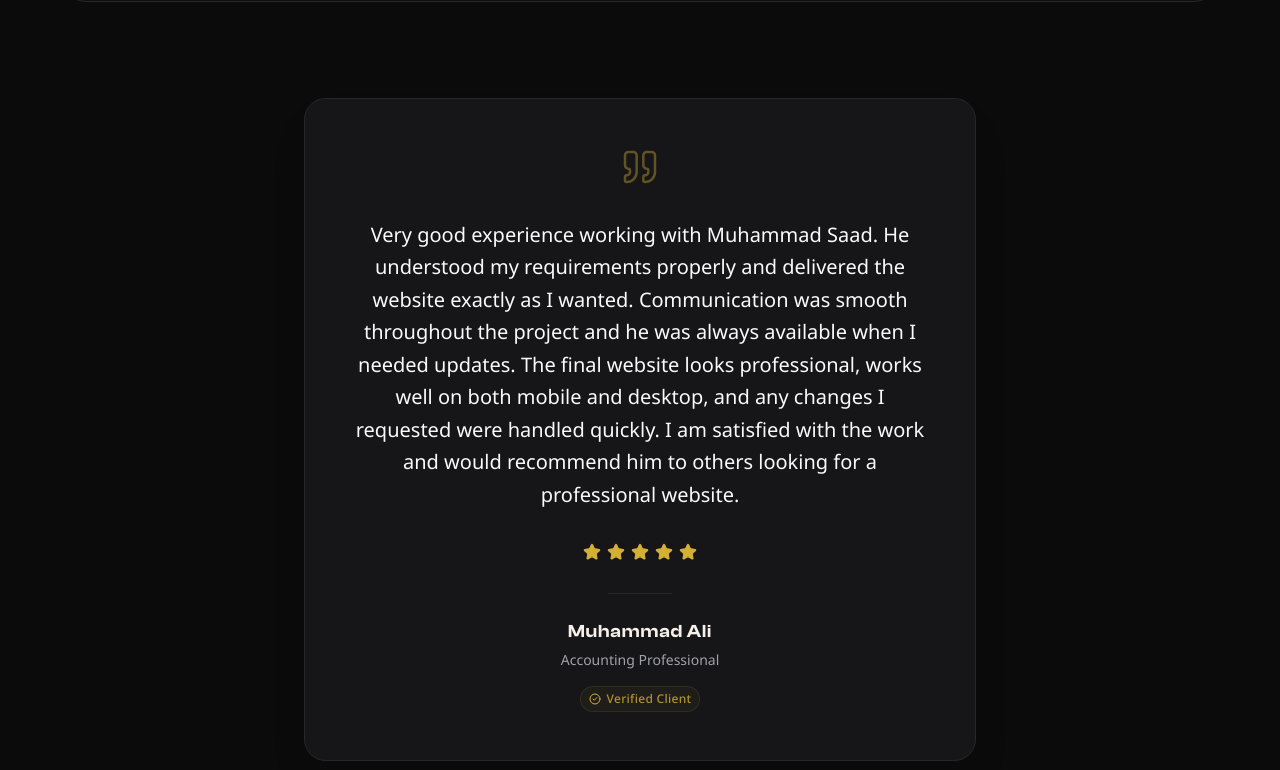
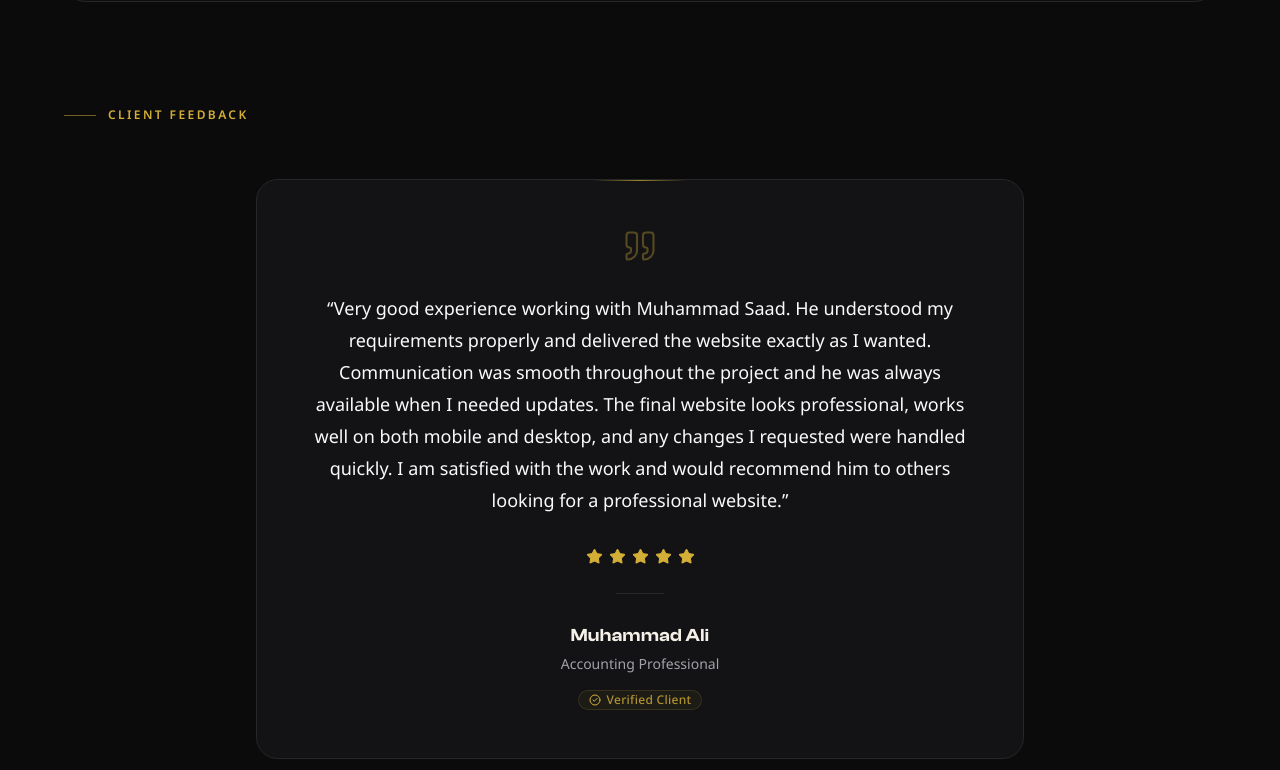
Before and after one commit to Muhammad-Saad-Riaz/M-Saad-Riaz-Portfolio-v2, a Next.js app: page / in a window 1280 px wide. Shown: the part 2870-3640 px from the top of the page. Built offline with nearby package versions, Linux system fonts and the light colour scheme; a web font is replaced by a local one.

Commit message:
refactor: refine client testimonial section

```diff
--- a/src/components/sections/Testimonial.tsx
+++ b/src/components/sections/Testimonial.tsx
@@ -1,3 +1,67 @@
+// "use client";
+
+// import { motion } from "framer-motion";
+// import { testimonial } from "@/data/portfolio-data";
+// import { Star, Quote, CheckCircle2 } from "lucide-react";
+// import { Badge } from "../ui/badge";
+
+// export default function Testimonial() {
+//   return (
+//     <section className="py-12 px-6 ">
+//       <div className="max-w-6xl mx-auto">
+//         {/* Testimonial Card */}
+//         <motion.div
+//           initial={{ opacity: 0, y: 24, scale: 0.98 }}
+//           whileInView={{ opacity: 1, y: 0, scale: 1 }}
+//           viewport={{ once: true, margin: "-80px" }}
+//           transition={{ duration: 0.6, ease: [0.25, 0.1, 0.25, 1] }}
+//           className="max-w-2xl mx-auto rounded-2xl border border-border bg-surface p-8 md:p-12 text-center shadow-2xl shadow-black/10 "
+//         >
+//           {/* Quotation Mark */}
+//           <div className="flex justify-center mb-8">
+//             <Quote className="w-10 h-10 text-gold/40" strokeWidth={1.5} />
+//           </div>
+
+//           {/* Review Text */}
+//           <p className="max-w-xl mx-auto font-sans text-lg md:text-xl text-foreground leading-relaxed mb-8">
+//             {testimonial.content}
+//           </p>
+
+//           {/* Star rating */}
+//           <div className="flex items-center justify-center gap-1.5 mb-8">
+//             {Array.from({ length: testimonial.rating }).map((_, i) => (
+//               <Star key={i} size={18} className="text-gold fill-gold" />
+//             ))}
+//           </div>
+
+//           {/* Divider Line */}
+//           <div className="w-16 h-px bg-border mx-auto mb-6" />
+
+//           {/* Client Info */}
+//           <div className="flex flex-col items-center ">
+//             <p className="font-clash font-semibold tracking-wider text-lg text-ivory mb-1 ">
+//               {testimonial.name}
+//             </p>
+//             <p className="font-sans text-sm text-muted-foreground mb-4">
+//               {testimonial.role}
+//             </p>
+//           </div>
+
+//           {/* Verified Badge */}
+//           <Badge
+//             variant="outline"
+//             className="inline-flex gap-1.5 px-2 py-3 bg-gold/5 border border-gold/10"
+//           >
+//             <CheckCircle2 className="w-3.5 h-3.5 text-gold" />
+//             <span className="font-sans text-xs font-medium text-gold/80 tracking-wide">
+//               Verified Client
+//             </span>
+//           </Badge>
+//         </motion.div>
+//       </div>
+//     </section>
+//   );
+// }
 "use client";
 
 import { motion } from "framer-motion";
@@ -7,57 +71,101 @@ import { Badge } from "../ui/badge";
 
 export default function Testimonial() {
   return (
-    <section className="py-12 px-6 ">
-      <div className="max-w-6xl mx-auto">
-        {/* Testimonial Card */}
+    <section className="px-6 py-12">
+      <div className="mx-auto max-w-6xl">
+        {/* Section Label */}
         <motion.div
-          initial={{ opacity: 0, y: 24, scale: 0.98 }}
-          whileInView={{ opacity: 1, y: 0, scale: 1 }}
+          initial={{ opacity: 0, y: 16 }}
+          whileInView={{ opacity: 1, y: 0 }}
+          viewport={{ once: true }}
+          transition={{ duration: 0.5 }}
+          className="mb-14"
+        >
+          <span className="inline-flex items-center gap-3 font-sans text-xs font-semibold uppercase tracking-[0.2em] text-gold">
+            <span className="h-px w-8 bg-gold/50" />
+            Client Feedback
+          </span>
+        </motion.div>
+
+        {/* Testimonial */}
+        <motion.article
+          initial={{ opacity: 0, y: 24 }}
+          whileInView={{ opacity: 1, y: 0 }}
           viewport={{ once: true, margin: "-80px" }}
-          transition={{ duration: 0.6, ease: [0.25, 0.1, 0.25, 1] }}
-          className="max-w-2xl mx-auto rounded-2xl border border-border bg-surface p-8 md:p-12 text-center shadow-2xl shadow-black/10 "
+          transition={{
+            duration: 0.7,
+            ease: [0.25, 0.1, 0.25, 1],
+          }}
+          className="relative mx-auto max-w-3xl overflow-hidden rounded-2xl border border-border bg-surface/80 px-7 py-10 text-center md:px-10 md:py-12 lg:px-14"
         >
+          {/* Subtle Gold Accent */}
+          <div
+            aria-hidden="true"
+            className="absolute left-1/2 top-0 h-px w-24 -translate-x-1/2 bg-gradient-to-r from-transparent via-gold/70 to-transparent"
+          />
+
           {/* Quotation Mark */}
-          <div className="flex justify-center mb-8">
-            <Quote className="w-10 h-10 text-gold/40" strokeWidth={1.5} />
+          <div className="mb-7 flex justify-center">
+            <Quote
+              className="h-9 w-9 text-gold/35"
+              strokeWidth={1.4}
+              aria-hidden="true"
+            />
           </div>
 
-          {/* Review Text */}
-          <p className="max-w-xl mx-auto font-sans text-lg md:text-xl text-foreground leading-relaxed mb-8">
-            {testimonial.content}
+          {/* Review */}
+          <blockquote className="mx-auto max-w-2xl">
+            <p className="font-sans text-base leading-7 text-foreground md:text-lg md:leading-8">
+              “{testimonial.content}”
             </p>
+          </blockquote>
 
-          {/* Star rating */}
-          <div className="flex items-center justify-center gap-1.5 mb-8">
-            {Array.from({ length: testimonial.rating }).map((_, i) => (
-              <Star key={i} size={18} className="text-gold fill-gold" />
+          {/* Star Rating */}
+          <div
+            className="mt-8 flex items-center justify-center gap-1.5"
+            role="img"
+            aria-label={`${testimonial.rating} out of 5 stars`}
+          >
+            {Array.from({ length: testimonial.rating }).map((_, index) => (
+              <Star
+                key={index}
+                size={17}
+                strokeWidth={1.5}
+                className="fill-gold text-gold"
+                aria-hidden="true"
+              />
             ))}
           </div>
 
-          {/* Divider Line */}
-          <div className="w-16 h-px bg-border mx-auto mb-6" />
+          {/* Divider */}
+          <div className="mx-auto my-7 h-px w-12 bg-border" />
 
-          {/* Client Info */}
-          <div className="flex flex-col items-center ">
-            <p className="font-clash font-semibold tracking-wider text-lg text-ivory mb-1 ">
+          {/* Client Information */}
+          <div className="flex flex-col items-center">
+            <p className="mb-1 font-clash text-lg font-semibold tracking-wide text-ivory">
               {testimonial.name}
             </p>
-            <p className="font-sans text-sm text-muted-foreground mb-4">
+
+            <p className="mb-4 font-sans text-sm text-muted-custom">
               {testimonial.role}
             </p>
-          </div>
 
-          {/* Verified Badge */}
+            {/* Verified Client */}
             <Badge
               variant="outline"
-            className="inline-flex gap-1.5 px-2 py-3 bg-gold/5 border border-gold/10"
+              className="inline-flex gap-1.5 border-gold/15 bg-gold/5 px-2.5 py-1.5"
             >
-            <CheckCircle2 className="w-3.5 h-3.5 text-gold" />
-            <span className="font-sans text-xs font-medium text-gold/80 tracking-wide">
+              <CheckCircle2
+                className="h-3.5 w-3.5 text-gold"
+                aria-hidden="true"
+              />
+
+              <span className="font-sans text-xs font-medium tracking-wide text-gold/80">
                 Verified Client
               </span>
             </Badge>
-        </motion.div>
+          </div>
+        </motion.article>
       </div>
     </section>
   );
```
Lines whose indentation alone changed are shown as unchanged.
